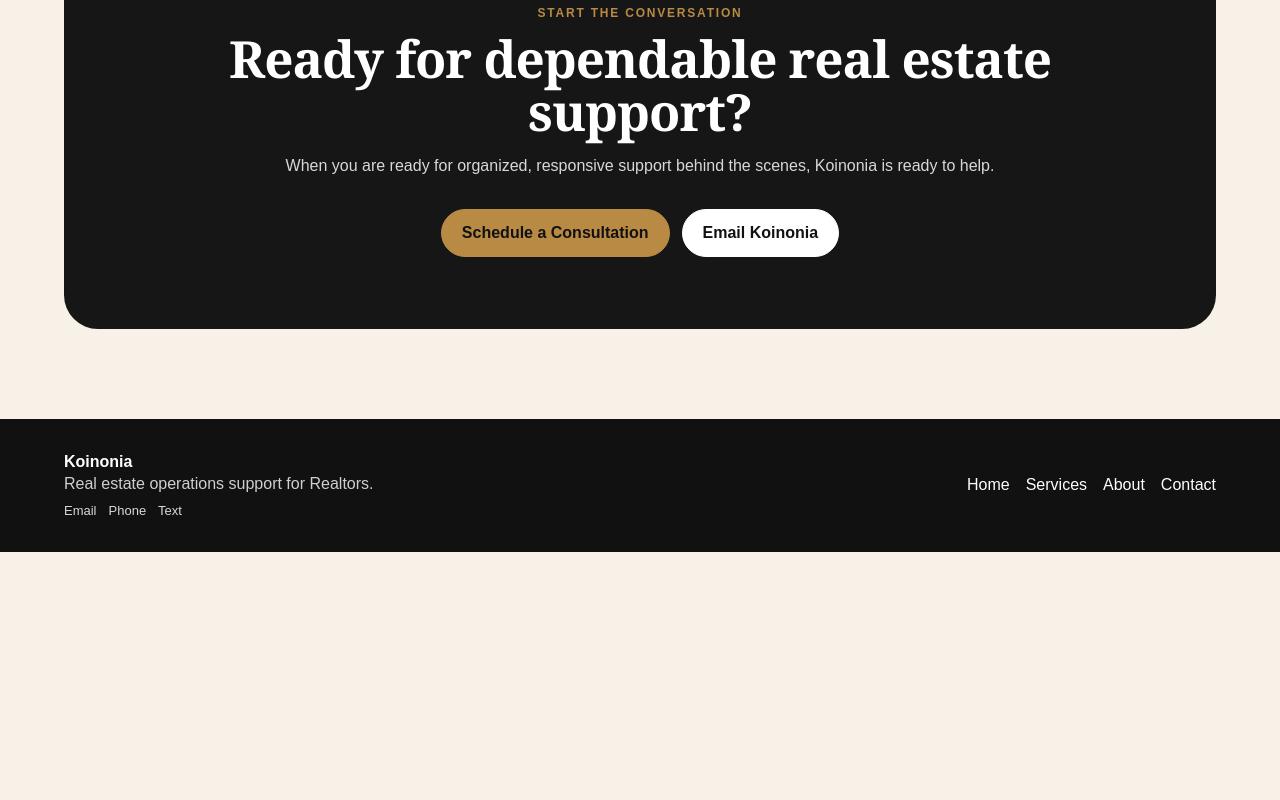
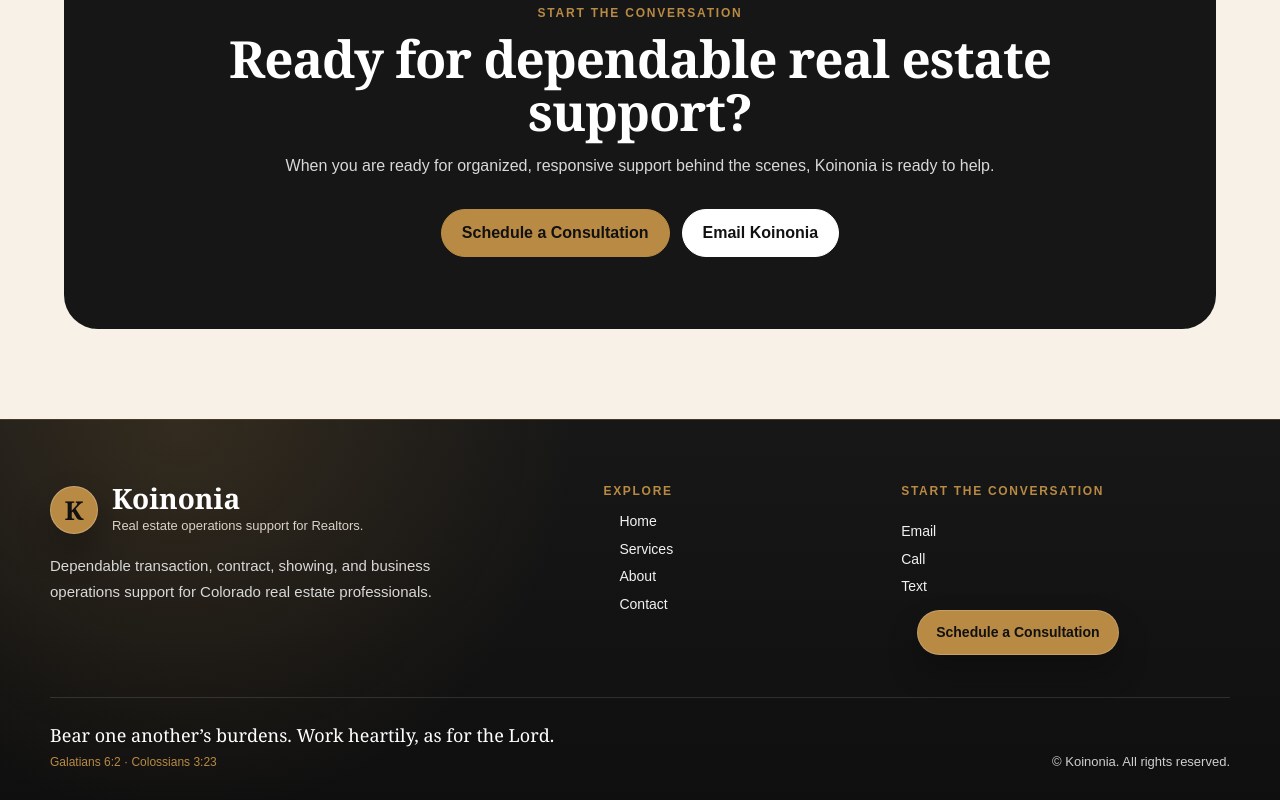
Before and after one commit to KoinoniaTransactions/Reynalds-OS, a Next.js app in the folder apps/web/: page /koinonia/services in a window 1280 px wide. Shown: the part 4891-5691 px from the top of the page. Before the commit the page ends 5443 px from the top, so only its background shows below. Built offline with nearby package versions, Linux system fonts and the light colour scheme.

Commit message:
Upgrade Koinonia site footer

```diff
--- a/apps/web/components/site/Footer/Footer.tsx
+++ b/apps/web/components/site/Footer/Footer.tsx
@@ -7,20 +7,48 @@ export function Footer() {
   return (
     <footer className="koinonia-footer">
       <div className="koinonia-footer-inner">
-        <div>
-          <strong>{footer.companyName}</strong>
-          <div style={{ color: "#cfcfcf", marginTop: 4 }}>
-            {footer.tagline}
+        <div className="koinonia-footer-main">
+          <div className="koinonia-footer-brand">
+            <span className="koinonia-footer-mark">K</span>
+
+            <div>
+              <strong>{footer.companyName}</strong>
+              <p>{footer.tagline}</p>
+            </div>
           </div>
 
+          <p className="koinonia-footer-description">
+            {footer.description}
+          </p>
+        </div>
+
+        <div className="koinonia-footer-section">
+          <h2>{footer.navigationTitle}</h2>
+
+          <nav aria-label="Koinonia footer navigation">
+            {footer.navigation.map((item) => (
+              <a key={item.href} href={item.href}>
+                {item.label}
+              </a>
+            ))}
+          </nav>
+        </div>
+
+        <div className="koinonia-footer-section">
+          <h2>{footer.contactTitle}</h2>
+
           <div className="koinonia-footer-contact">
-            <a href={mailto()}>Email</a>
+            <a href={mailto(contactConfig.consultationSubject)}>
+              Email
+            </a>
+
             <a
               href={contactConfig.phone.href}
               aria-disabled={contactConfig.phone.isPlaceholder ? "true" : undefined}
             >
-              Phone
+              Call
             </a>
+
             <a
               href={contactConfig.sms.href}
               aria-disabled={contactConfig.sms.isPlaceholder ? "true" : undefined}
@@ -28,15 +56,23 @@ export function Footer() {
               Text
             </a>
           </div>
+
+          <a
+            className="koinonia-footer-cta"
+            href={mailto(contactConfig.consultationSubject)}
+          >
+            {footer.ctaLabel}
+          </a>
         </div>
+      </div>
 
-        <nav aria-label="Koinonia footer navigation">
-          {footer.navigation.map((item) => (
-            <a key={item.href} href={item.href}>
-              {item.label}
-            </a>
-          ))}
-        </nav>
+      <div className="koinonia-footer-bottom">
+        <p>
+          <span>{footer.verse.line}</span>
+          <small>{footer.verse.reference}</small>
+        </p>
+
+        <p>{footer.legal}</p>
       </div>
     </footer>
   );
--- a/apps/web/content/shared.ts
+++ b/apps/web/content/shared.ts
@@ -11,6 +11,17 @@ export const sharedContent = {
   footer: {
     companyName: "Koinonia",
     tagline: "Real estate operations support for Realtors.",
+    description:
+      "Dependable transaction, contract, showing, and business operations support for Colorado real estate professionals.",
+    navigationTitle: "Explore",
+    contactTitle: "Start the Conversation",
+    ctaLabel: "Schedule a Consultation",
+    legal: "© Koinonia. All rights reserved.",
+
+    verse: {
+      line: "Bear one another’s burdens. Work heartily, as for the Lord.",
+      reference: "Galatians 6:2 · Colossians 3:23"
+    },
 
     navigation: [
       { label: "Home", href: "/koinonia" },
--- a/packages/design-system/styles.css
+++ b/packages/design-system/styles.css
@@ -1081,3 +1081,219 @@ h1 {
     font-size: 11px;
   }
 }
+
+/* Koinonia Footer v2 */
+.koinonia-footer {
+  background:
+    radial-gradient(circle at 14% 0%, rgba(184, 138, 68, 0.18), transparent 34%),
+    linear-gradient(180deg, #171717 0%, #0f0f0f 100%);
+  color: #ffffff;
+  padding: 64px 0 28px;
+  border-top: 1px solid rgba(184, 138, 68, 0.34);
+}
+
+.koinonia-footer-inner {
+  width: min(1180px, calc(100% - 44px));
+  margin: 0 auto;
+  display: grid;
+  grid-template-columns: minmax(260px, 1.4fr) minmax(170px, 0.7fr) minmax(230px, 0.9fr);
+  gap: 42px;
+  align-items: start;
+}
+
+.koinonia-footer-main {
+  display: grid;
+  gap: 18px;
+}
+
+.koinonia-footer-brand {
+  display: inline-flex;
+  align-items: center;
+  gap: 14px;
+}
+
+.koinonia-footer-mark {
+  width: 48px;
+  height: 48px;
+  border-radius: 999px;
+  display: grid;
+  place-items: center;
+  background: var(--ros-gold);
+  color: #111111;
+  font-family: var(--ros-font-display);
+  font-size: 26px;
+  font-weight: 800;
+  line-height: 1;
+  border: 1px solid rgba(255, 255, 255, 0.24);
+  box-shadow: 0 18px 34px rgba(0, 0, 0, 0.28);
+}
+
+.koinonia-footer-brand strong {
+  display: block;
+  font-family: var(--ros-font-display);
+  font-size: 28px;
+  line-height: 1;
+}
+
+.koinonia-footer-brand p {
+  margin: 5px 0 0;
+  color: #d9d2c8;
+  font-size: 13px;
+  line-height: 1.45;
+}
+
+.koinonia-footer-description {
+  max-width: 430px;
+  margin: 0;
+  color: #d8d8d8;
+  font-size: 15px;
+  line-height: 1.7;
+}
+
+.koinonia-footer-section {
+  display: grid;
+  gap: 14px;
+}
+
+.koinonia-footer-section h2 {
+  margin: 0;
+  color: var(--ros-gold);
+  font-size: 12px;
+  letter-spacing: 1.7px;
+  text-transform: uppercase;
+}
+
+.koinonia-footer nav,
+.koinonia-footer-contact {
+  display: grid;
+  gap: 9px;
+}
+
+.koinonia-footer a {
+  color: #f2f2f2;
+  text-decoration: none;
+  font-size: 14px;
+  line-height: 1.35;
+}
+
+.koinonia-footer a:hover,
+.koinonia-footer a:focus-visible {
+  color: var(--ros-gold);
+  outline: none;
+}
+
+.koinonia-footer-contact a {
+  display: inline-flex;
+  width: fit-content;
+}
+
+.koinonia-footer-cta {
+  width: fit-content;
+  display: inline-flex;
+  align-items: center;
+  justify-content: center;
+  min-height: 44px;
+  padding: 12px 18px;
+  border-radius: 999px;
+  background: var(--ros-gold);
+  color: #111111 !important;
+  font-weight: 800;
+  border: 1px solid rgba(255, 255, 255, 0.18);
+  box-shadow: 0 16px 32px rgba(0, 0, 0, 0.24);
+}
+
+.koinonia-footer-cta:hover,
+.koinonia-footer-cta:focus-visible {
+  background: #d0a35c;
+  color: #000000 !important;
+}
+
+.koinonia-footer-bottom {
+  width: min(1180px, calc(100% - 44px));
+  margin: 42px auto 0;
+  padding-top: 24px;
+  border-top: 1px solid rgba(255, 255, 255, 0.12);
+  display: flex;
+  align-items: end;
+  justify-content: space-between;
+  gap: 24px;
+  color: #cfcfcf;
+}
+
+.koinonia-footer-bottom p {
+  margin: 0;
+  font-size: 13px;
+  line-height: 1.55;
+}
+
+.koinonia-footer-bottom span {
+  display: block;
+  color: #ffffff;
+  font-family: var(--ros-font-display);
+  font-size: 18px;
+}
+
+.koinonia-footer-bottom small {
+  display: block;
+  margin-top: 3px;
+  color: var(--ros-gold);
+  font-size: 12px;
+}
+
+@media (max-width: 860px) {
+  .koinonia-footer {
+    padding: 48px 0 24px;
+  }
+
+  .koinonia-footer-inner {
+    grid-template-columns: 1fr;
+    gap: 30px;
+  }
+
+  .koinonia-footer-section {
+    padding-top: 22px;
+    border-top: 1px solid rgba(255, 255, 255, 0.1);
+  }
+
+  .koinonia-footer nav,
+  .koinonia-footer-contact {
+    gap: 10px;
+  }
+
+  .koinonia-footer a {
+    font-size: 15px;
+  }
+
+  .koinonia-footer-cta {
+    width: 100%;
+  }
+
+  .koinonia-footer-bottom {
+    display: grid;
+    align-items: start;
+    gap: 18px;
+  }
+}
+
+@media (max-width: 520px) {
+  .koinonia-footer-inner,
+  .koinonia-footer-bottom {
+    width: min(100% - 28px, 1180px);
+  }
+
+  .koinonia-footer-brand {
+    align-items: flex-start;
+  }
+
+  .koinonia-footer-brand strong {
+    font-size: 26px;
+  }
+
+  .koinonia-footer-description {
+    font-size: 14px;
+  }
+
+  .koinonia-footer-bottom span {
+    font-size: 17px;
+  }
+}
```
Also changed, not shown: apps/web/components/site/Footer/COMPONENT.md (+31 -2 lines).
